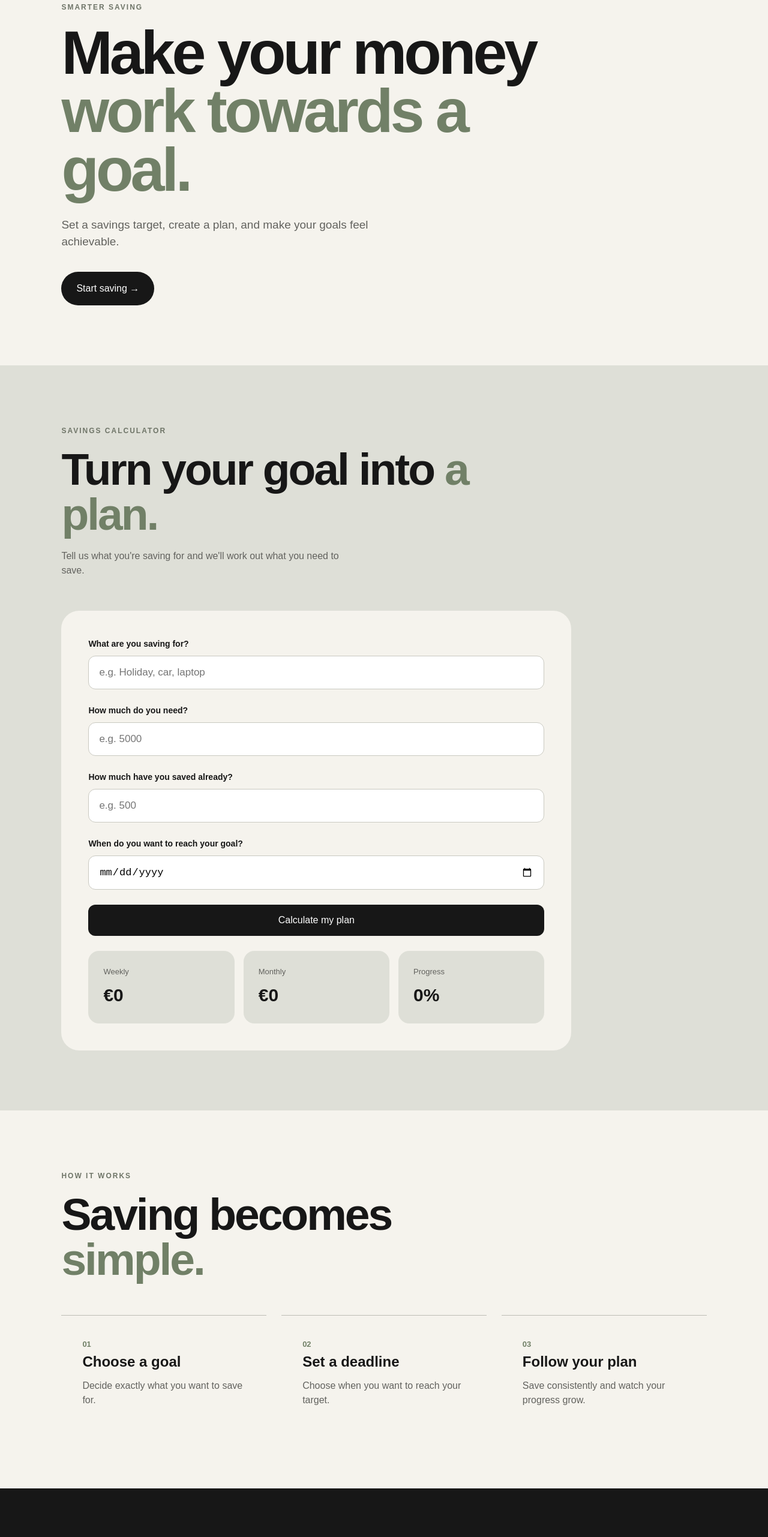
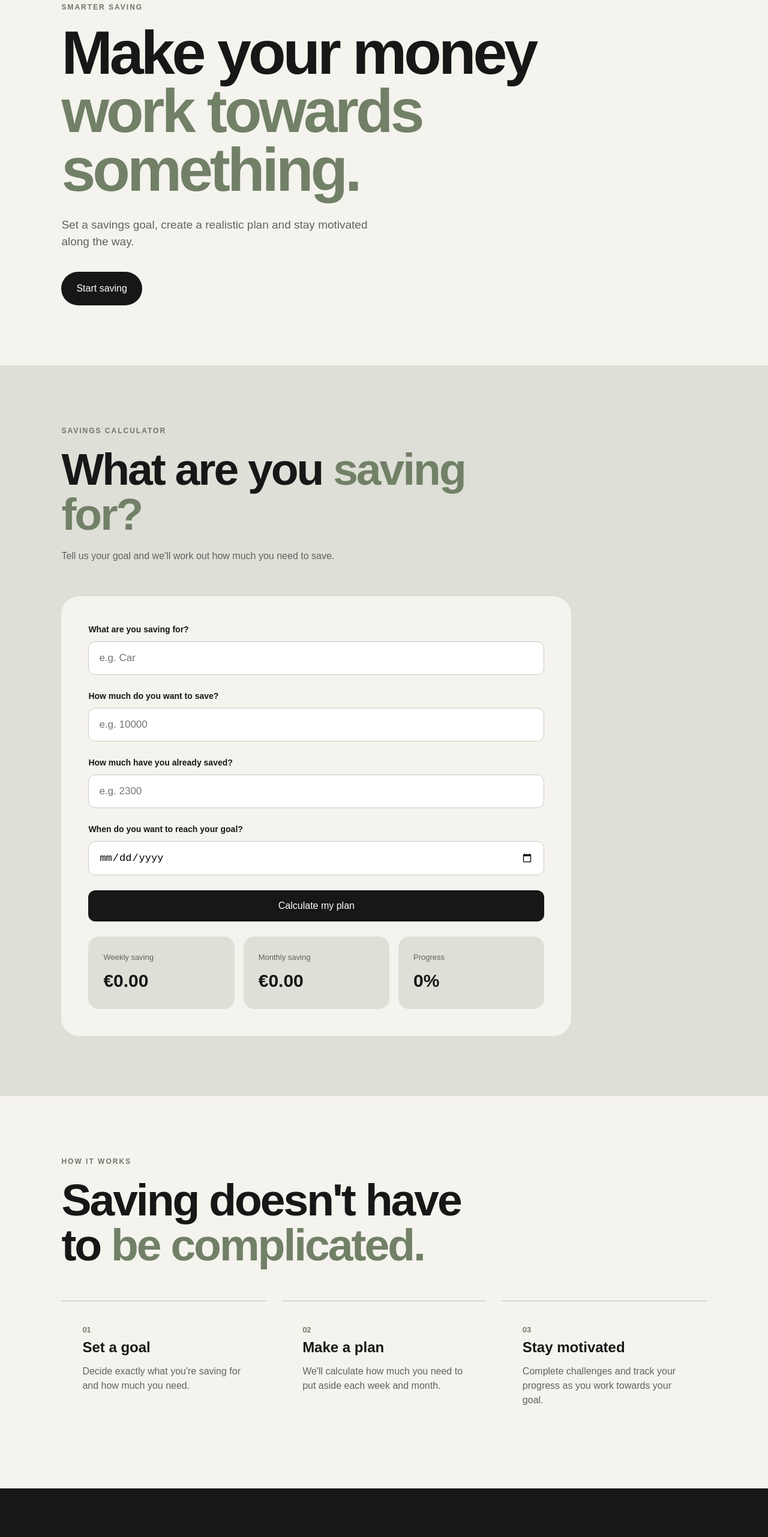
Before and after one commit to nicofluni-a11y/SaveTarget, a plain HTML site: page index.html in a window 1280 px wide. Shown: the part 178-2740 px from the top of the page at 60% size. Drawn offline with Linux system fonts and the light colour scheme.

Commit message:
Update index.html

```diff
--- a/index.html
+++ b/index.html
@@ -1,53 +1,85 @@
 <!DOCTYPE html>
 <html lang="en">
+
 <head>
+
     <meta charset="UTF-8">
-    <meta name="viewport" content="width=device-width, initial-scale=1.0">
+
+    <meta
+        name="viewport"
+        content="width=device-width, initial-scale=1.0"
+    >
 
     <title>SaveTarget</title>
 
-    <link rel="stylesheet" href="style.css">
+    <link
+        rel="stylesheet"
+        href="style.css"
+    >
+
 </head>
+
 
 <body>
 
-    <!-- NAVIGATION -->
+
+    <!-- =========================
+         NAVIGATION
+    ========================== -->
 
     <header class="navbar">
 
-        <a href="#" class="logo">SaveTarget</a>
+        <a href="#" class="logo">
+            SaveTarget
+        </a>
 
         <nav>
-            <a href="#calculator">Calculator</a>
-            <a href="#how-it-works">How it works</a>
-            <a href="#challenges">Challenges</a>
+
+            <a href="#calculator">
+                Calculator
+            </a>
+
+            <a href="#how">
+                How it works
+            </a>
+
+            <a href="#challenges">
+                Challenges
+            </a>
+
         </nav>
 
     </header>
 
 
-    <main>
 
-        <!-- HERO -->
+    <!-- =========================
+         HERO
+    ========================== -->
 
     <section class="hero">
 
         <div class="hero-content">
 
-                <p class="eyebrow">SMARTER SAVING</p>
+            <p class="eyebrow">
+                SMARTER SAVING
+            </p>
 
             <h1>
                 Make your money
-                    <span>work towards a goal.</span>
+                <span>work towards something.</span>
             </h1>
 
             <p class="hero-text">
-                    Set a savings target, create a plan,
-                    and make your goals feel achievable.
+                Set a savings goal, create a realistic plan
+                and stay motivated along the way.
             </p>
 
-                <a href="#calculator" class="button">
-                    Start saving →
+            <a
+                href="#calculator"
+                class="button"
+            >
+                Start saving
             </a>
 
         </div>
@@ -55,25 +87,34 @@
     </section>
 
 
-        <!-- CALCULATOR -->
 
-        <section id="calculator" class="calculator-section">
+    <!-- =========================
+         CALCULATOR
+    ========================== -->
+
+    <section
+        class="calculator-section"
+        id="calculator"
+    >
 
         <div class="section-intro">
 
-                <p class="eyebrow">SAVINGS CALCULATOR</p>
+            <p class="eyebrow">
+                SAVINGS CALCULATOR
+            </p>
 
             <h2>
-                    Turn your goal into
-                    <span>a plan.</span>
+                What are you
+                <span>saving for?</span>
             </h2>
 
             <p>
-                    Tell us what you're saving for and we'll
-                    work out what you need to save.
+                Tell us your goal and we'll work out
+                how much you need to save.
             </p>
 
         </div>
+
 
 
         <div class="calculator-card">
@@ -90,10 +131,11 @@
                 <input
                     type="text"
                     id="goal"
-                        placeholder="e.g. Holiday, car, laptop"
+                    placeholder="e.g. Car"
                 >
 
             </div>
+
 
 
             <!-- TARGET -->
@@ -101,33 +143,37 @@
             <div class="input-group">
 
                 <label for="target">
-                        How much do you need?
+                    How much do you want to save?
                 </label>
 
                 <input
                     type="number"
                     id="target"
-                        placeholder="e.g. 5000"
+                    placeholder="e.g. 10000"
+                    min="0"
                 >
 
             </div>
 
 
-                <!-- CURRENT SAVINGS -->
+
+            <!-- SAVED -->
 
             <div class="input-group">
 
                 <label for="saved">
-                        How much have you saved already?
+                    How much have you already saved?
                 </label>
 
                 <input
                     type="number"
                     id="saved"
-                        placeholder="e.g. 500"
+                    placeholder="e.g. 2300"
+                    min="0"
                 >
 
             </div>
+
 
 
             <!-- DATE -->
@@ -141,10 +187,14 @@
                 <input
                     type="date"
                     id="date"
+                    placeholder="DD/MM/YYYY"
                 >
 
             </div>
 
+
+
+            <!-- CALCULATE BUTTON -->
 
             <button
                 id="calculate"
@@ -154,16 +204,22 @@
             </button>
 
 
+
             <!-- RESULTS -->
 
-                <div id="results" class="results">
+            <div
+                class="results"
+                id="results"
+            >
 
                 <div class="result">
 
-                        <span>Weekly</span>
+                    <span>
+                        Weekly saving
+                    </span>
 
                     <strong id="weekly-result">
-                            €0
+                        €0.00
                     </strong>
 
                 </div>
@@ -171,10 +227,12 @@
 
                 <div class="result">
 
-                        <span>Monthly</span>
+                    <span>
+                        Monthly saving
+                    </span>
 
                     <strong id="monthly-result">
-                            €0
+                        €0.00
                     </strong>
 
                 </div>
@@ -182,7 +240,9 @@
 
                 <div class="result">
 
-                        <span>Progress</span>
+                    <span>
+                        Progress
+                    </span>
 
                     <strong id="progress-result">
                         0%
@@ -197,9 +257,15 @@
     </section>
 
 
-        <!-- HOW IT WORKS -->
 
-        <section id="how-it-works" class="how-section">
+    <!-- =========================
+         HOW IT WORKS
+    ========================== -->
+
+    <section
+        class="how-section"
+        id="how"
+    >
 
         <div class="section-intro">
 
@@ -208,58 +274,68 @@
             </p>
 
             <h2>
-                    Saving becomes
-                    <span>simple.</span>
+                Saving doesn't have to
+                <span>be complicated.</span>
             </h2>
 
         </div>
 
 
+
         <div class="steps">
+
 
             <div class="step">
 
-                    <span>01</span>
+                <span>
+                    01
+                </span>
 
                 <h3>
-                        Choose a goal
+                    Set a goal
                 </h3>
 
                 <p>
-                        Decide exactly what you want
-                        to save for.
+                    Decide exactly what you're saving
+                    for and how much you need.
                 </p>
 
             </div>
 
 
+
             <div class="step">
 
-                    <span>02</span>
+                <span>
+                    02
+                </span>
 
                 <h3>
-                        Set a deadline
+                    Make a plan
                 </h3>
 
                 <p>
-                        Choose when you want to reach
-                        your target.
+                    We'll calculate how much you need
+                    to put aside each week and month.
                 </p>
 
             </div>
 
 
+
             <div class="step">
 
-                    <span>03</span>
+                <span>
+                    03
+                </span>
 
                 <h3>
-                        Follow your plan
+                    Stay motivated
                 </h3>
 
                 <p>
-                        Save consistently and watch
-                        your progress grow.
+                    Complete challenges and track your
+                    progress as you work towards your goal.
                 </p>
 
             </div>
@@ -269,11 +345,14 @@
     </section>
 
 
-        <!-- CHALLENGES -->
+
+    <!-- =========================
+         CHALLENGES
+    ========================== -->
 
     <section
+        class="challenges-section"
         id="challenges"
-            class="challenges-section"
     >
 
         <div class="section-intro">
@@ -283,16 +362,12 @@
             </p>
 
             <h2>
-                    Small changes.
-                    <span>Big difference.</span>
+                Make saving
+                <span>more rewarding.</span>
             </h2>
 
-                <p>
-                    Try a challenge and make saving
-                    a little more interesting.
-                </p>
+        </div>
 
-            </div>
 
 
         <div class="challenge-grid">
@@ -300,25 +375,25 @@
 
             <!-- CHALLENGE 1 -->
 
-                <div
-                    class="challenge"
-                    onclick="openChallenge('nospend')"
-                >
+            <div class="challenge">
 
-                    <span>01</span>
+                <span>
+                    01
+                </span>
 
                 <h3>
                     No-spend Friday
                 </h3>
 
                 <p>
-                        Try going one day without
-                        unnecessary spending.
+                    Try going one full day without
+                    spending money on anything you
+                    don't need.
                 </p>
 
                 <button
                     class="challenge-button"
-                        onclick="event.stopPropagation(); openChallenge('nospend')"
+                    onclick="openChallenge('nospend')"
                 >
                     View challenge →
                 </button>
@@ -326,27 +401,27 @@
             </div>
 
 
+
             <!-- CHALLENGE 2 -->
 
-                <div
-                    class="challenge"
-                    onclick="openChallenge('roundup')"
-                >
+            <div class="challenge">
 
-                    <span>02</span>
+                <span>
+                    02
+                </span>
 
                 <h3>
                     Round it up
                 </h3>
 
                 <p>
-                        Put your spare change towards
-                        your savings goal.
+                    Round your purchases up to the
+                    nearest euro and save the difference.
                 </p>
 
                 <button
                     class="challenge-button"
-                        onclick="event.stopPropagation(); openChallenge('roundup')"
+                    onclick="openChallenge('roundup')"
                 >
                     View challenge →
                 </button>
@@ -354,27 +429,27 @@
             </div>
 
 
+
             <!-- CHALLENGE 3 -->
 
-                <div
-                    class="challenge"
-                    onclick="openChallenge('five')"
-                >
+            <div class="challenge">
 
-                    <span>03</span>
+                <span>
+                    03
+                </span>
 
                 <h3>
                     Save an extra €5
                 </h3>
 
                 <p>
-                        Add an extra €5 to your
-                        usual weekly saving.
+                    Add an extra €5 to your usual
+                    weekly savings.
                 </p>
 
                 <button
                     class="challenge-button"
-                        onclick="event.stopPropagation(); openChallenge('five')"
+                    onclick="openChallenge('five')"
                 >
                     View challenge →
                 </button>
@@ -383,12 +458,17 @@
 
         </div>
 
+    </section>
 
-            <!-- CHALLENGE POPUP -->
+
+
+    <!-- =========================
+         CHALLENGE MODAL
+    ========================== -->
 
     <div
+        class="modal"
         id="challenge-modal"
-                class="modal"
     >
 
         <div class="modal-content">
@@ -396,6 +476,7 @@
             <button
                 class="close-button"
                 onclick="closeChallenge()"
+                aria-label="Close"
             >
                 ×
             </button>
@@ -407,19 +488,18 @@
 
 
             <h2 id="modal-title">
-                        No-spend Friday
+                Challenge
             </h2>
 
 
             <p id="modal-description">
-                        Try going one full day without
-                        unnecessary spending.
+                Challenge description
             </p>
 
 
             <button
                 id="complete-challenge"
-                        class="calculate-button"
+                class="button"
             >
                 Complete challenge
             </button>
@@ -428,12 +508,11 @@
 
     </div>
 
-        </section>
-
-    </main>
 
 
-    <!-- FOOTER -->
+    <!-- =========================
+         FOOTER
+    ========================== -->
 
     <footer>
 
@@ -442,7 +521,8 @@
         </p>
 
         <p class="creator">
-        Designed & developed by <strong>Nico FL</strong>
+            Designed & developed by
+            <strong>Nico FL</strong>
         </p>
 
     </footer>
@@ -454,4 +534,5 @@
     <script src="script.js"></script>
 
 </body>
+
 </html>
```
Lines whose indentation alone changed are shown as unchanged.
